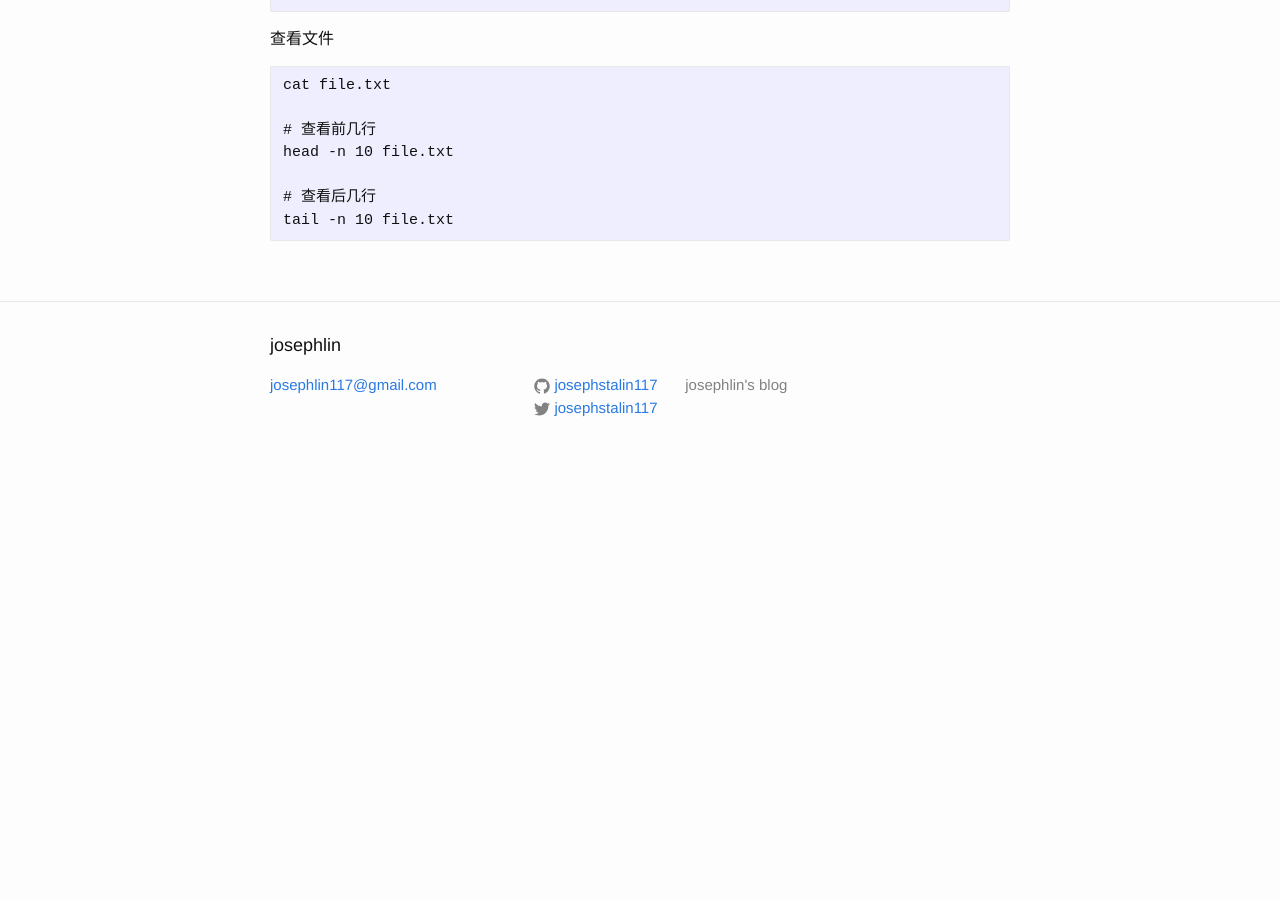
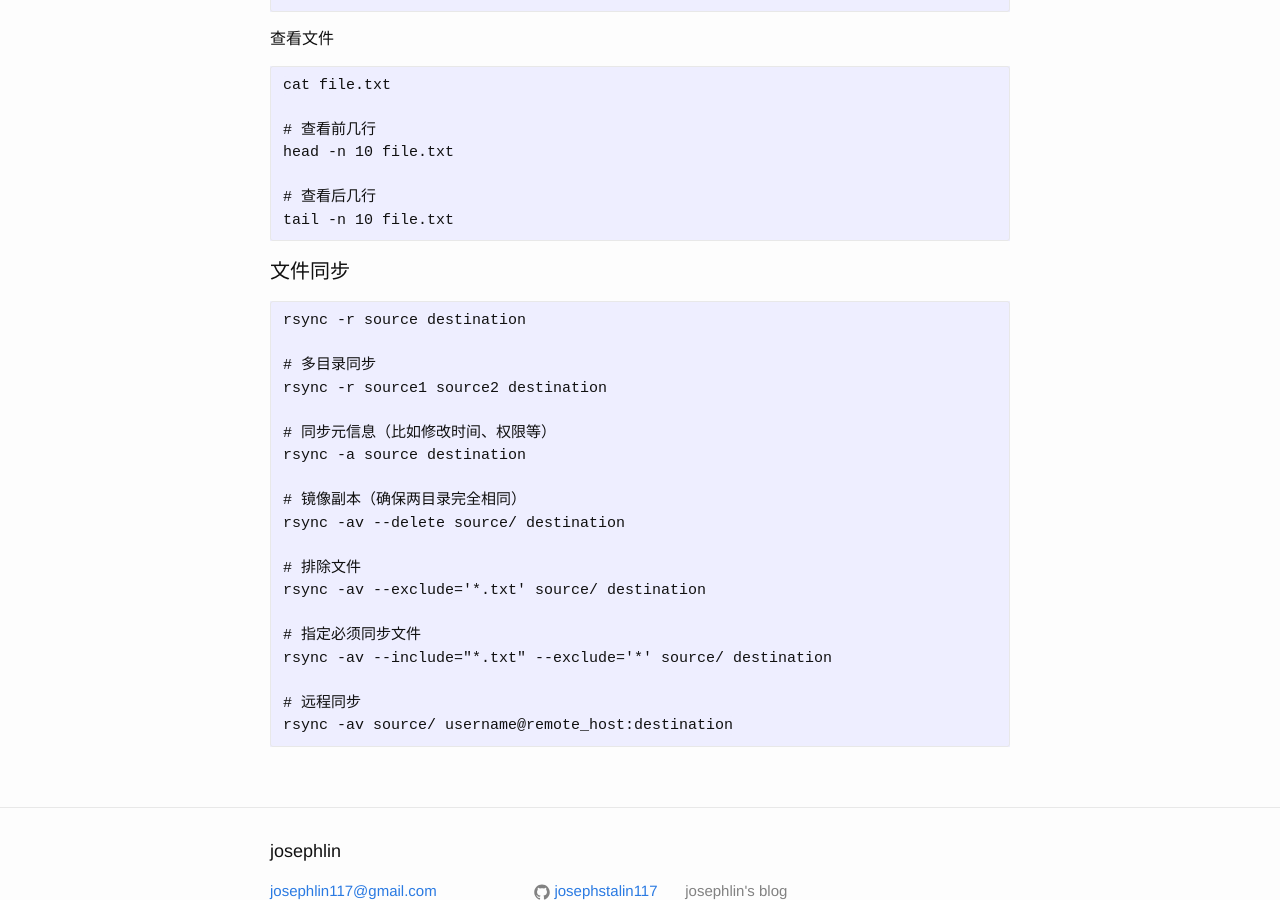
Before and after one commit to josephstalin117/josephstalin117.github.io, a Jekyll site: the page built from _posts/2016-04-04-linux.markdown, in a window 1280 px wide and 900 px high, scrolled down 14194 px. Built offline with Jekyll 4.4.1, drawn with Linux system fonts in a browser that asks for light colours; before the commit the page ends 14673 px from its top, so only the background shows below that.

Commit message:
update linux rsync

````diff
--- a/_posts/2016-04-04-linux.markdown
+++ b/_posts/2016-04-04-linux.markdown
@@ -662,3 +662,26 @@ head -n 10 file.txt
 # 查看后几行
 tail -n 10 file.txt
 ```
+
+#### 文件同步
+```
+rsync -r source destination
+
+# 多目录同步
+rsync -r source1 source2 destination
+
+# 同步元信息（比如修改时间、权限等）
+rsync -a source destination
+
+# 镜像副本（确保两目录完全相同）
+rsync -av --delete source/ destination
+
+# 排除文件
+rsync -av --exclude='*.txt' source/ destination
+
+# 指定必须同步文件
+rsync -av --include="*.txt" --exclude='*' source/ destination
+
+# 远程同步
+rsync -av source/ username@remote_host:destination
+```
--- a/_posts/2021-6-20-youtube-dl.markdown
+++ b/_posts/2021-6-20-youtube-dl.markdown
@@ -9,6 +9,11 @@ categories: command
 
 ```
 youtube-dl.exe --proxy "socks5://127.0.0.1:1081/" -f 137+bestaudio --merge-output-format mkv "youtube url"
+```
+
+查看格式
+```
+youtube-dl.exe --proxy "socks5://127.0.0.1:1081/" -F --merge-output-format mkv "youtube url"
 ```
 
 
````
Also changed, not shown: _posts/2016-07-03-nginx.markdown (+21 -0 lines).
